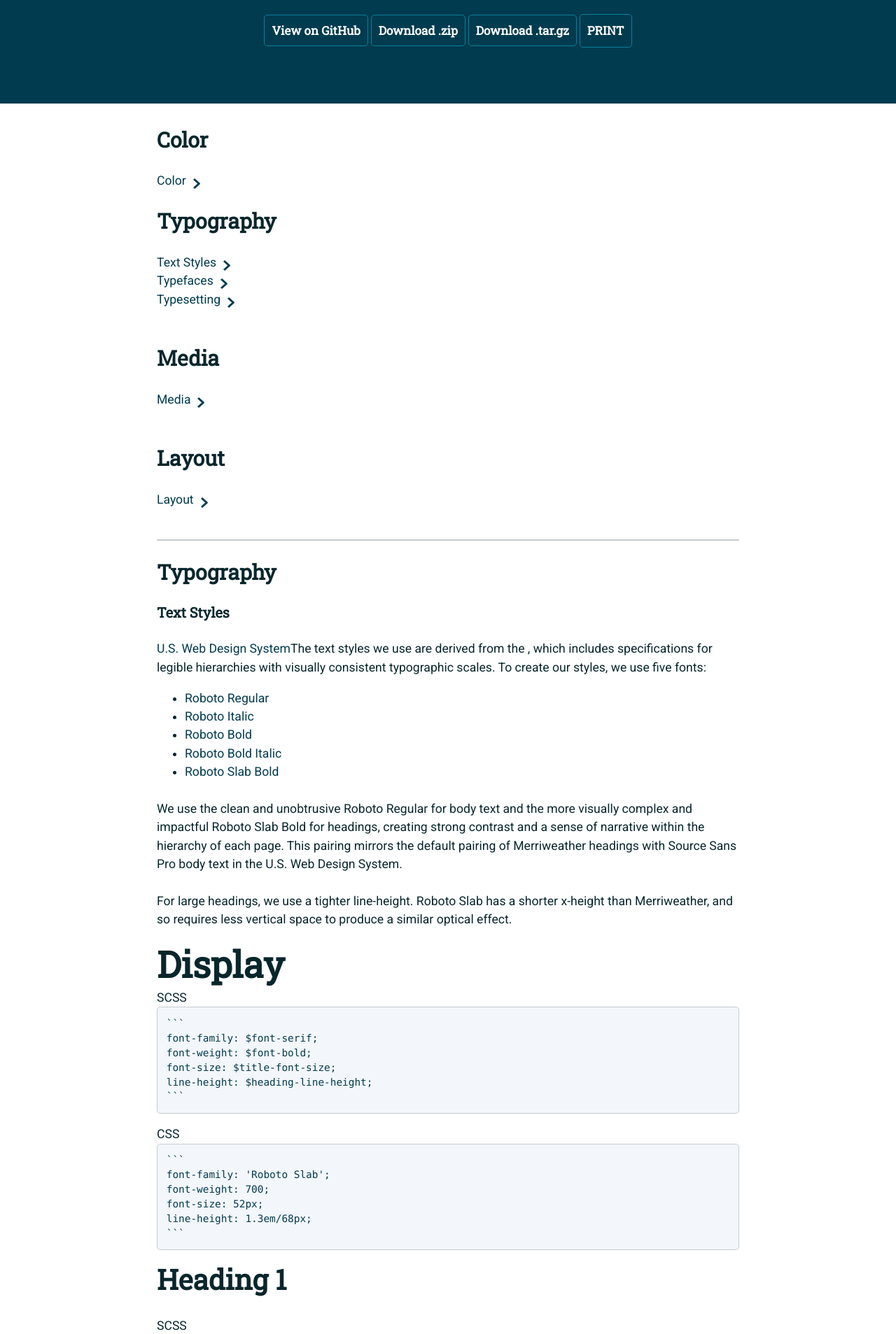
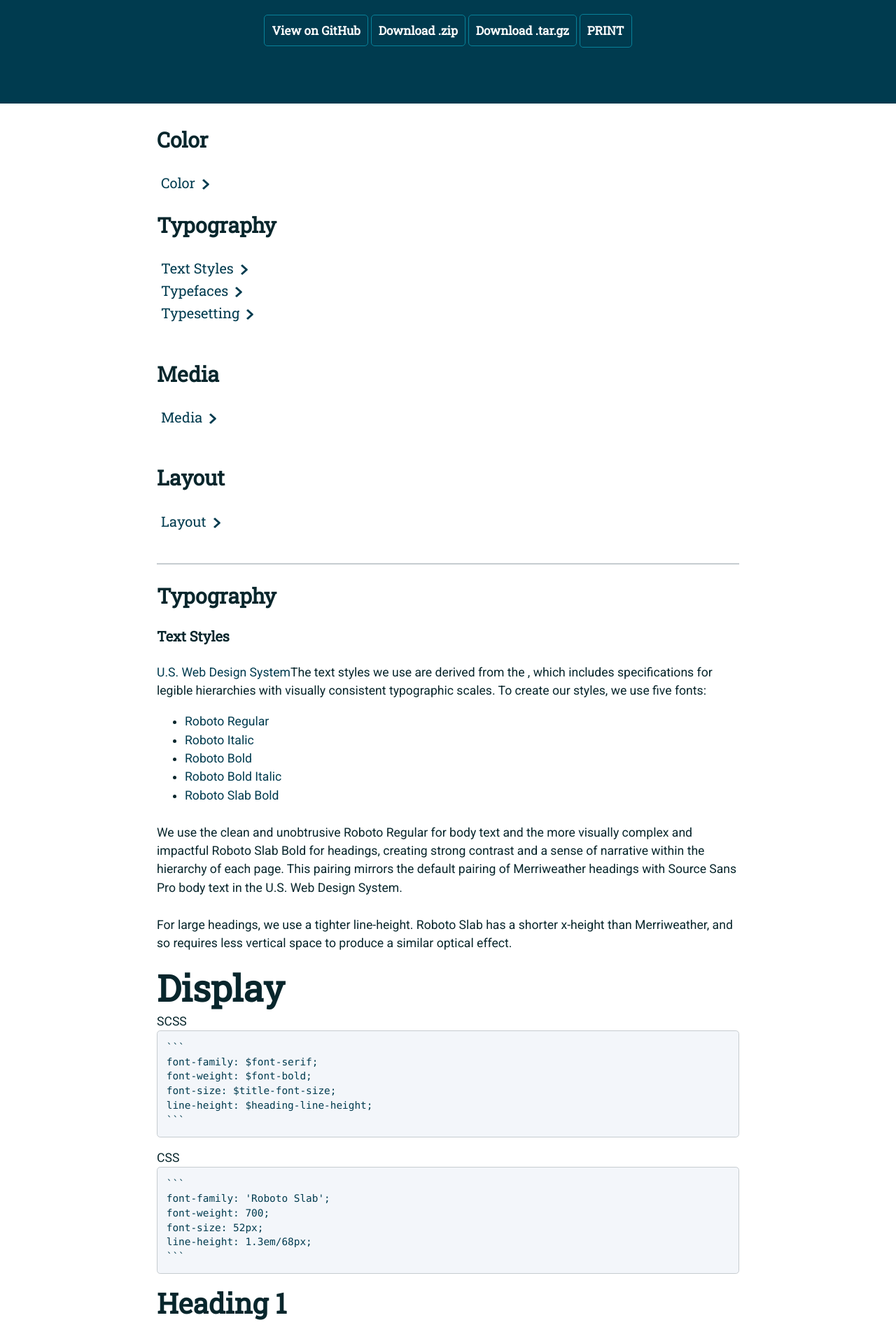
Before and after one commit to usnavy/Navy-Design-Guide, a Jekyll site: the page built from text-styles.md, in a window 1280 px wide. Shown: the part 449-2356 px from the top of the page at 70% size. Built offline with Jekyll 4.4.1, drawn with Linux system fonts in a browser that asks for light colours; our own code applies the rules of GitHub Pages for plain Markdown files.

Commit message:
Update text-styles.md

```diff
--- a/text-styles.md
+++ b/text-styles.md
@@ -1,16 +1,27 @@
 ## Color<br>
+<button class="menu-item">
  [Color](/color.md)<img src="img/Right-Chevron.png" alt="Color" class="chevron">
-<br>
+</button>
 ## Typography<br>
- [Text Styles](/text-styles.md)<img src="img/Right-Chevron.png" alt="Text Styles" class="chevron"><br>
- [Typefaces](/typefaces.md)<img src="img/Right-Chevron.png" alt="Typefaces" class="chevron"><br>
- [Typesetting](/typesetting.md)<img src="img/Right-Chevron.png" alt="Typesetting" class="chevron"><br>
+<button class="menu-item">
+ [Text Styles](/text-styles.md)<img src="img/Right-Chevron.png" alt="Text Styles" class="chevron">
+</button>
+<button class="menu-item">
+ [Typefaces](/typefaces.md)<img src="img/Right-Chevron.png" alt="Typefaces" class="chevron">
+</button>
+<button class="menu-item">
+ [Typesetting](/typesetting.md)<img src="img/Right-Chevron.png" alt="Typesetting" class="chevron">
+</button>
 <br>
 ## Media<br>
- [Media](/media.md)<img src="img/Right-Chevron.png" alt="Media" class="chevron"><br>
+<button class="menu-item">
+ [Media](/media.md)<img src="img/Right-Chevron.png" alt="Media" class="chevron">
+</button>
 <br>
 ## Layout<br>
- [Layout](/layout.md)<img src="img/Right-Chevron.png" alt="Layout" class="chevron"><br>
+<button class="menu-item">
+ [Layout](/layout.md)<img src="img/Right-Chevron.png" alt="Layout" class="chevron">
+</button>
 <br>
 
 <hr>
```
